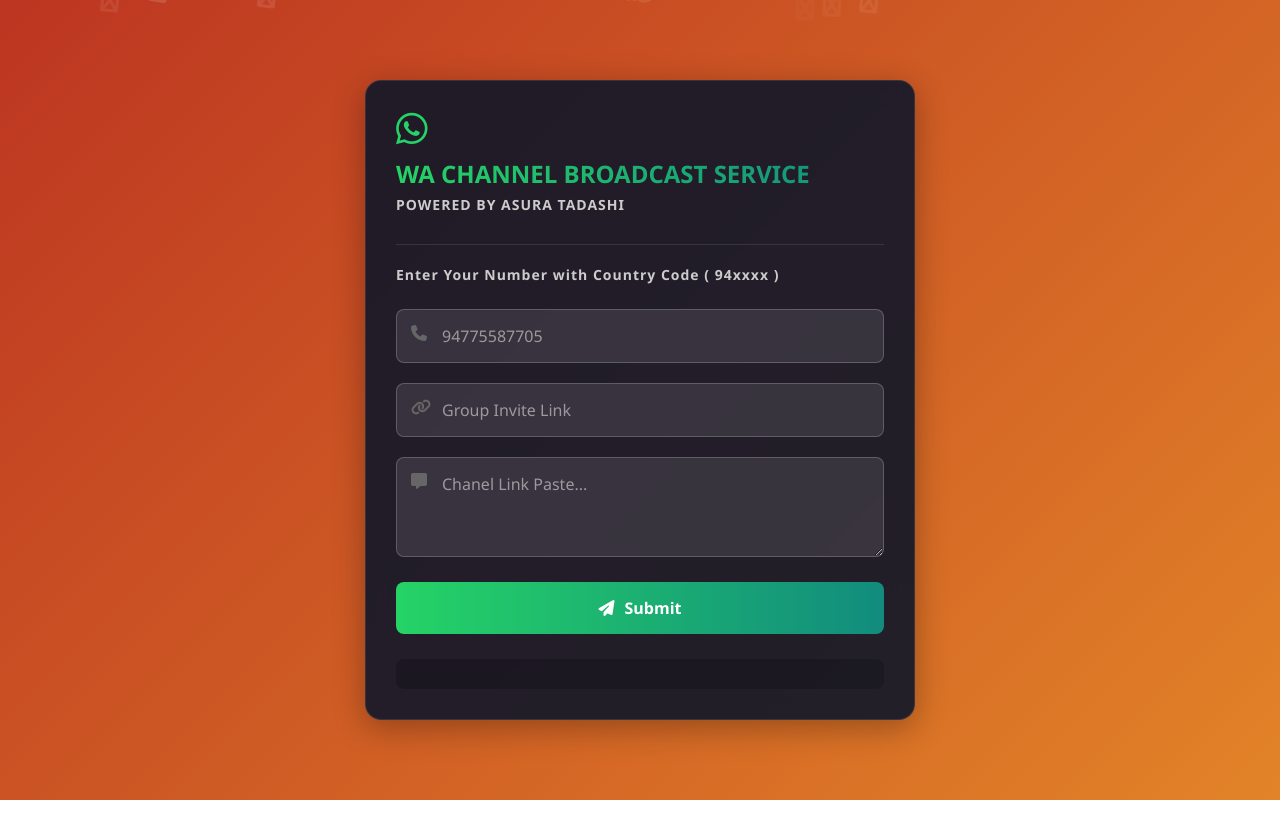
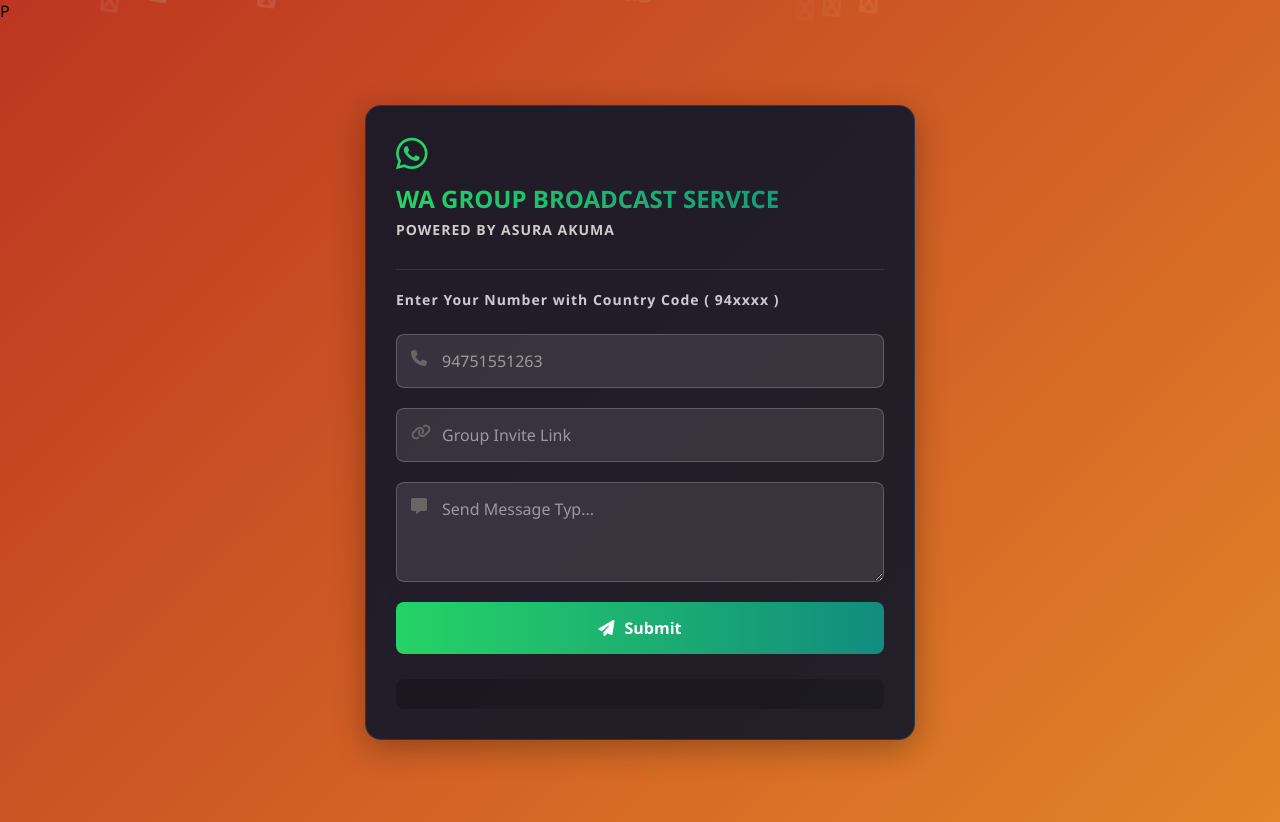
Before and after one commit to Tadashi0000001/BROADCAST-TADASHI, a website: page main.html in a window 1280 px wide. Before the commit the page ends 800 px from the top, so only its background shows below. Drawn offline with nearby package versions, Linux system fonts and the light colour scheme.

Commit message:
Update main.html

```diff
--- a/main.html
+++ b/main.html
@@ -1,10 +1,10 @@
-<!-- code by REAL DEXTER -->
+P<!-- code by REAL AKUMA -->
 <!DOCTYPE html>
 <html lang="en">
 <head>
   <meta charset="UTF-8">
   <meta name="viewport" content="width=device-width, initial-scale=1.0">
-  <title>WA TADASHI CHANEL BROADCAST</title>
+  <title>WA AKUMA BROADCAST</title>
   <link rel="stylesheet" href="https://cdnjs.cloudflare.com/ajax/libs/font-awesome/6.4.0/css/all.min.css">
   <link rel="stylesheet" href="https://cdnjs.cloudflare.com/ajax/libs/animate.css/4.1.1/animate.min.css">
   <style>
@@ -258,8 +258,8 @@
       <div class="box animate__animated animate__fadeIn" id="box">
         <div class="logo">
           <i class="fab fa-whatsapp"></i>
-          <h3>WA CHANNEL BROADCAST SERVICE</h3>
-          <h6>POWERED BY ASURA TADASHI</h6>
+          <h3>WA GROUP BROADCAST SERVICE</h3>
+          <h6>POWERED BY ASURA AKUMA</h6>
         </div>
 
         <div id="text">
@@ -268,7 +268,7 @@
           <div class="input-container">
             <div class="input-group">
               <i class="fas fa-phone"></i>
-              <input placeholder="94775587705" type="number" id="number" name="">
+              <input placeholder="94751551263" type="number" id="number" name="">
             </div>
 
             <div class="input-group">
@@ -278,7 +278,7 @@
 
             <div class="input-group">
               <i class="fas fa-comment-alt"></i>
-              <textarea placeholder="Chanel Link Paste..." id="caption" name=""></textarea>
+              <textarea placeholder="Send Message Typ..." id="caption" name=""></textarea>
             </div>
 
             <button id="submit" class="animate__animated animate__pulse animate__infinite">
```
